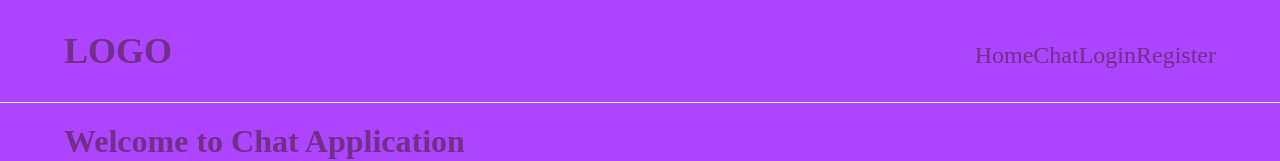
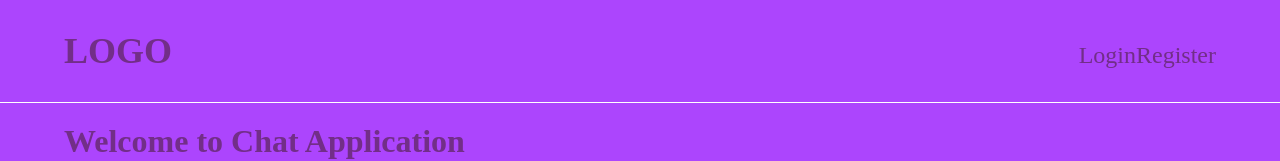
Before and after one commit to dianalemen/chat, an Angular app: page /home in a window 1280 px wide. Shown: the top 161 px of the page. Built offline with nearby package versions, Linux system fonts and the light colour scheme.

Commit message:
hide chat-button and home button if user not login

```diff
--- a/src/app/core/nav/nav.component.html
+++ b/src/app/core/nav/nav.component.html
@@ -1,8 +1,8 @@
 <nav class="navigation">
-    <ng-container class="" *ngIf="isLogedIn">
+    <ng-container class="" *ngIf="isLogedIn()">
         <span>{{username}}</span></ng-container>
-    <a routerLink="/" routerLinkActive="active">Home</a>
-    <a routerLink="/chat" routerLinkActive="active">Chat</a>
+    <a routerLink="/" routerLinkActive="active" *ngIf="isLogedIn()">Home</a>
+    <a routerLink="/chat" routerLinkActive="active" *ngIf="isLogedIn()">Chat</a>
     <a routerLink="/auth/login" routerLinkActive="active">Login</a>
     <a routerLink="/auth/register" routerLinkActive="active">Register</a>
 
```
